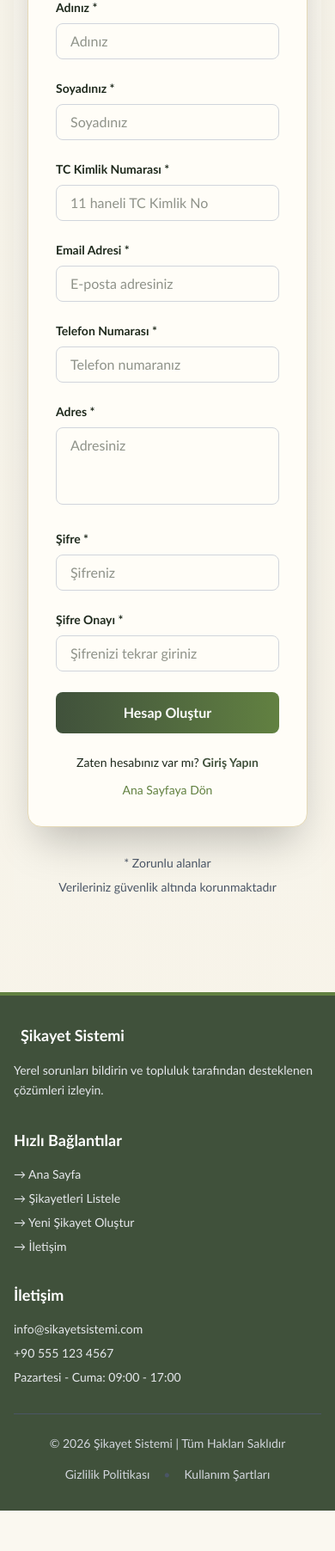
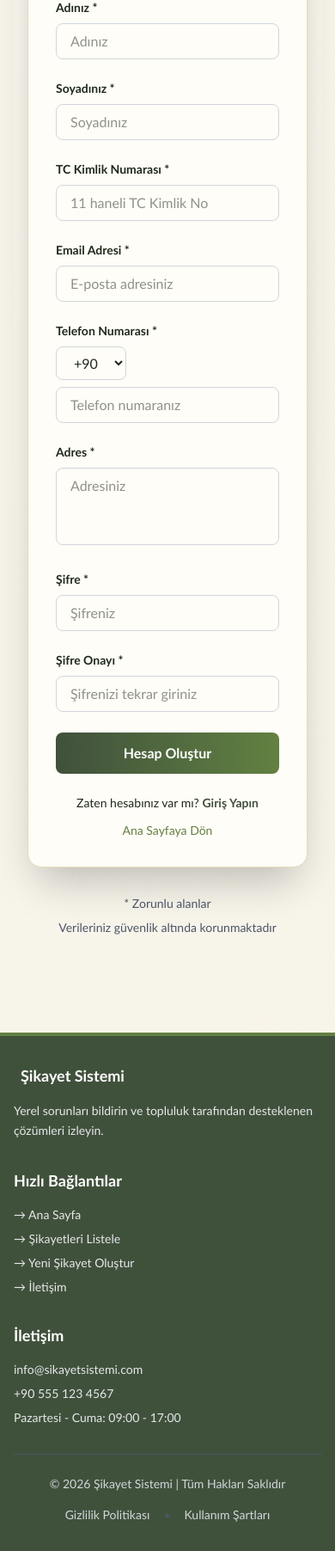
Before and after one commit to emre-geris/Belediye_Sikayet_Sistemi, a Django app: page /users/register/ in a window 390 px wide. Shown: the part 294-2098 px from the top of the page at 86% size. Before the commit the page ends 2051 px from the top, so only its background shows below. Run offline with Django 5.2, Linux system fonts and the light colour scheme; style sheets or scripts are compiled from the project's sources.

Commit message:
Kayıt ekranındaki TC kimlik no ve ad soyad alanlarına doğrulama eklendi vetelefon numarasının başına ülke kodu eklendi.

```diff
--- a/sikayet_sistemi/apps/users/forms.py
+++ b/sikayet_sistemi/apps/users/forms.py
@@ -1,8 +1,10 @@
 from django import forms
 from django.contrib.auth.forms import UserCreationForm
+from django.core.validators import RegexValidator
 from .models import CustomUser
 
 INPUT_CSS = 'w-full px-4 py-2 border border-gray-300 rounded-lg focus:outline-none focus:ring-2 focus:ring-[var(--color-primary)] bg-[var(--card)] text-[var(--text)]'
+COUNTRY_CODE_CSS = 'px-4 py-2 border border-gray-300 rounded-lg focus:outline-none focus:ring-2 focus:ring-[var(--color-primary)] bg-[var(--card)] text-[var(--text)] w-24'
 TEXTAREA_CSS = INPUT_CSS + ' resize-none'
 
 
@@ -10,21 +12,80 @@ class UserRegistrationForm(UserCreationForm):
     email = forms.EmailField(
         widget=forms.EmailInput(attrs={'class': INPUT_CSS, 'placeholder': 'E-posta adresiniz'})
     )
+    name_validator = RegexValidator(
+        regex=r'^[A-Za-zÇÖÜĞİŞçöüğiş\s-]+$',
+        message='Ad ve soyad alanına sadece harfler girilebilir.'
+    )
+
     first_name = forms.CharField(
         max_length=150,
-        widget=forms.TextInput(attrs={'class': INPUT_CSS, 'placeholder': 'Adınız'})
+        validators=[name_validator],
+        widget=forms.TextInput(attrs={
+            'class': INPUT_CSS,
+            'placeholder': 'Adınız',
+            'pattern': '[A-Za-zÇÖÜĞİŞçöüğiş\s-]+',
+            'oninput': 'this.value = this.value.replace(/[^A-Za-zÇÖÜĞİŞçöüğiş\s-]/g, "")'
+        })
     )
     last_name = forms.CharField(
         max_length=150,
-        widget=forms.TextInput(attrs={'class': INPUT_CSS, 'placeholder': 'Soyadınız'})
+        validators=[name_validator],
+        widget=forms.TextInput(attrs={
+            'class': INPUT_CSS,
+            'placeholder': 'Soyadınız',
+            'pattern': '[A-Za-zÇÖÜĞİŞçöüğiş\s-]+',
+            'oninput': 'this.value = this.value.replace(/[^A-Za-zÇÖÜĞİŞçöüğiş\s-]/g, "")'
+        })
     )
     tc_id = forms.CharField(
         max_length=11,
-        widget=forms.TextInput(attrs={'class': INPUT_CSS, 'placeholder': '11 haneli TC Kimlik No'})
+        min_length=11,
+        widget=forms.TextInput(attrs={
+            'class': INPUT_CSS,
+            'placeholder': '11 haneli TC Kimlik No',
+            'inputmode': 'numeric',
+            'pattern': '[0-9]{11}',
+            'maxlength': '11',
+            'oninput': 'this.value = this.value.replace(/[^0-9]/g, "")'
+        })
     )
-    phone = forms.CharField(
-        max_length=15,
-        widget=forms.TextInput(attrs={'class': INPUT_CSS, 'placeholder': 'Telefon numaranız'})
+    country_code = forms.ChoiceField(
+        choices=(
+            ('+90', '+90'),
+            ('+1', '+1'),
+            ('+7', '+7'),
+            ('+20', '+20'),
+            ('+27', '+27'),
+            ('+30', '+30'),
+            ('+31', '+31'),
+            ('+32', '+32'),
+            ('+33', '+33'),
+            ('+34', '+34'),
+            ('+36', '+36'),
+            ('+39', '+39'),
+            ('+44', '+44'),
+            ('+46', '+46'),
+            ('+49', '+49'),
+            ('+61', '+61'),
+            ('+62', '+62'),
+            ('+81', '+81'),
+            ('+86', '+86'),
+            ('+91', '+91'),
+        ),
+        widget=forms.Select(attrs={'class': COUNTRY_CODE_CSS})
+    )
+    phone_number = forms.CharField(
+        max_length=10,
+        min_length=10,
+        widget=forms.TextInput(attrs={
+            'class': INPUT_CSS,
+            'placeholder': 'Telefon numaranız',
+            'type': 'tel',
+            'inputmode': 'numeric',
+            'pattern': '[0-9]*',
+            'maxlength': '10',
+            'oninput': 'this.value = this.value.replace(/[^0-9]/g, "")'
+        })
     )
     address = forms.CharField(
         max_length=500,
@@ -38,7 +99,6 @@ class UserRegistrationForm(UserCreationForm):
             'last_name',
             'tc_id',
             'email',
-            'phone',
             'address',
             'password1',
             'password2',
@@ -63,17 +123,38 @@ class UserRegistrationForm(UserCreationForm):
 
         return tc_id
 
-    def clean_phone(self):
-        phone = self.cleaned_data.get("phone")
-        digits = ''.join(filter(str.isdigit, phone))
+    def clean_first_name(self):
+        first_name = self.cleaned_data.get('first_name', '').strip()
 
-        if len(digits) < 10:
-            raise forms.ValidationError("Geçersiz telefon numarası.")
+        if any(char.isdigit() for char in first_name):
+            raise forms.ValidationError("Ad alanına sadece harf giriniz.")
 
-        return phone
+        return first_name
+
+    def clean_last_name(self):
+        last_name = self.cleaned_data.get('last_name', '').strip()
+
+        if any(char.isdigit() for char in last_name):
+            raise forms.ValidationError("Soyad alanına sadece harf giriniz.")
+
+        return last_name
+
+    def clean_phone_number(self):
+        phone_number = self.cleaned_data.get("phone_number")
+
+        if not phone_number or not phone_number.isdigit():
+            raise forms.ValidationError("Telefon numarası sadece rakamlardan oluşmalıdır.")
+
+        if len(phone_number) != 10:
+            raise forms.ValidationError("Telefon numarası 10 haneli olmalıdır.")
+
+        return phone_number
 
     def save(self, commit=True):
         user = super().save(commit=False)
+        country_code = self.cleaned_data.get('country_code')
+        phone_number = self.cleaned_data.get('phone_number')
+        user.phone = f"{country_code}{phone_number}"
 
         # EMAIL'den username üret
         email = self.cleaned_data.get("email")
--- a/sikayet_sistemi/templates/users/user_register.html
+++ b/sikayet_sistemi/templates/users/user_register.html
@@ -92,14 +92,25 @@
 
                <!-- Row 3: Phone -->
                <div>
-                  <label
-                     for="{{ form.phone.id_for_label }}"
-                     class="block text-sm font-semibold text-[var(--text)] mb-2">
+                  <label class="block text-sm font-semibold text-[var(--text)] mb-2">
                      Telefon Numarası *
                   </label>
-                  {{ form.phone }} {% if form.phone.errors %}
+                  <div class="flex flex-col sm:flex-row sm:items-center gap-2">
+                     <div class="w-full sm:w-24">
+                        <label for="{{ form.country_code.id_for_label }}" class="sr-only">Ülke Kodu</label>
+                        {{ form.country_code }}
+                     </div>
+                     <div class="flex-1">
+                        <label for="{{ form.phone_number.id_for_label }}" class="sr-only">Telefon Numarası</label>
+                        {{ form.phone_number }}
+                     </div>
+                  </div>
+                  {% if form.country_code.errors or form.phone_number.errors %}
                   <div class="mt-2 text-red-600 text-sm">
-                     {% for error in form.phone.errors %}
+                     {% for error in form.country_code.errors %}
+                     <p>• {{ error }}</p>
+                     {% endfor %}
+                     {% for error in form.phone_number.errors %}
                      <p>• {{ error }}</p>
                      {% endfor %}
                   </div>
```
